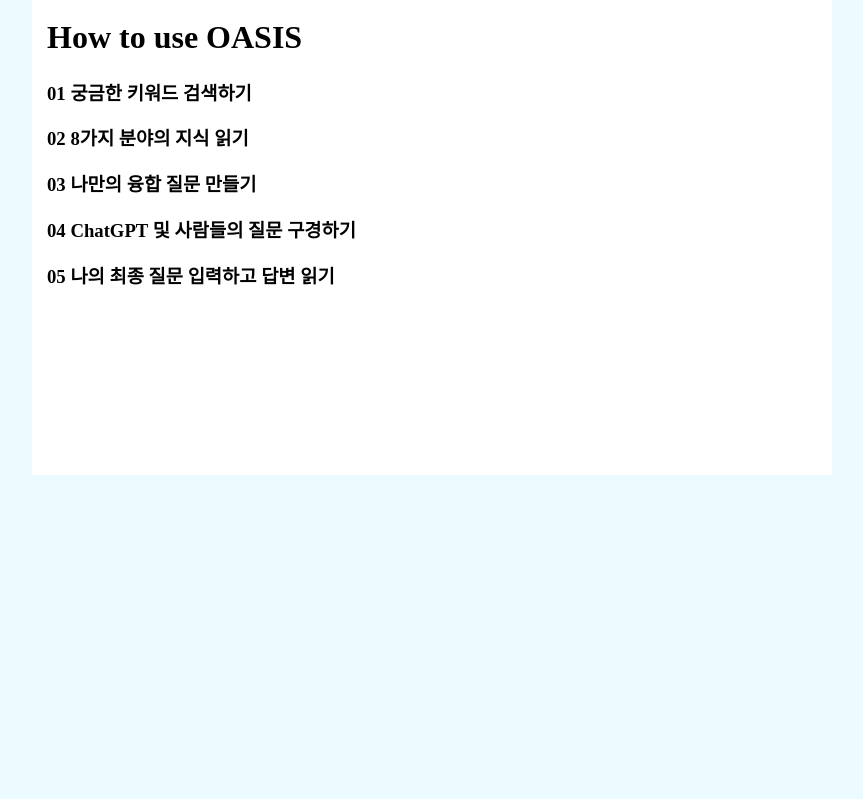
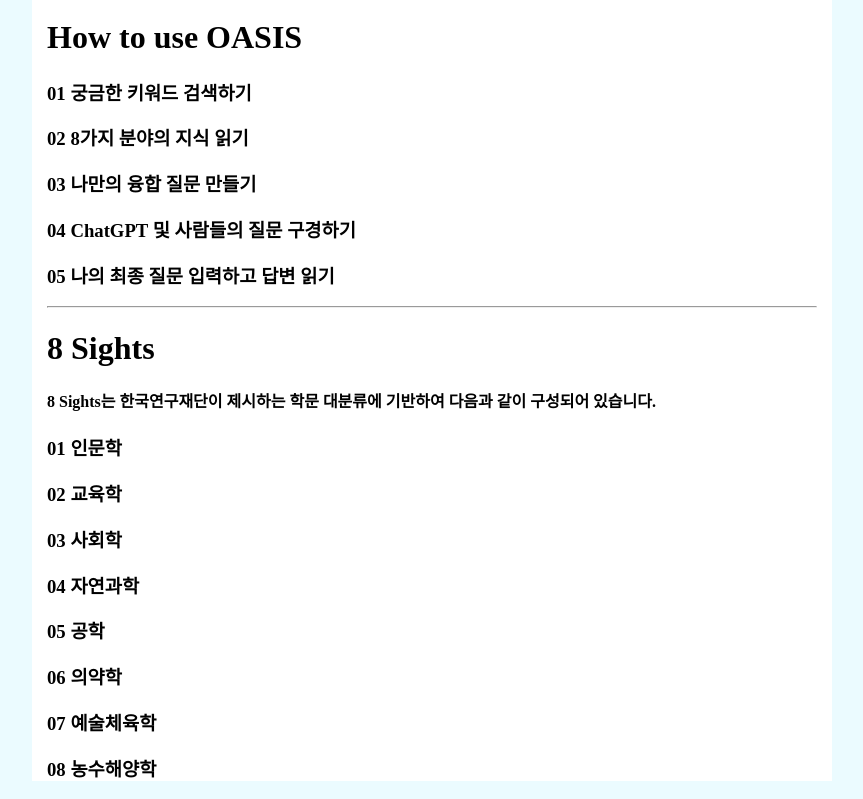
Before and after one commit to nasodemo/BigHistory-FrontEnd, a Next.js app: page /about in a window 1280 px wide. Shown: the part 333-1132 px from the top of the page, without its empty margins (208-1071 px from the left). Before the commit the page ends 816 px from the top, so only its background shows below. Built offline with nearby package versions, Linux system fonts and the light colour scheme.

Commit message:
Update page.tsx

```diff
--- a/src/app/about/page.tsx
+++ b/src/app/about/page.tsx
@@ -21,6 +21,17 @@
             <h3>03 나만의 융합 질문 만들기</h3>
             <h3>04 ChatGPT 및 사람들의 질문 구경하기</h3>
             <h3>05 나의 최종 질문 입력하고 답변 읽기</h3>
+            <hr/>
+            <h1>8 Sights</h1>
+            <h4>8 Sights는 한국연구재단이 제시하는 학문 대분류에 기반하여 다음과 같이 구성되어 있습니다.</h4>
+            <h3>01 인문학</h3>
+            <h3>02 교육학</h3>
+            <h3>03 사회학</h3>
+            <h3>04 자연과학</h3>
+            <h3>05 공학</h3>
+            <h3>06 의약학</h3>
+            <h3>07 예술체육학</h3>
+            <h3>08 농수해양학</h3>
         </div>
 
         </>
```
